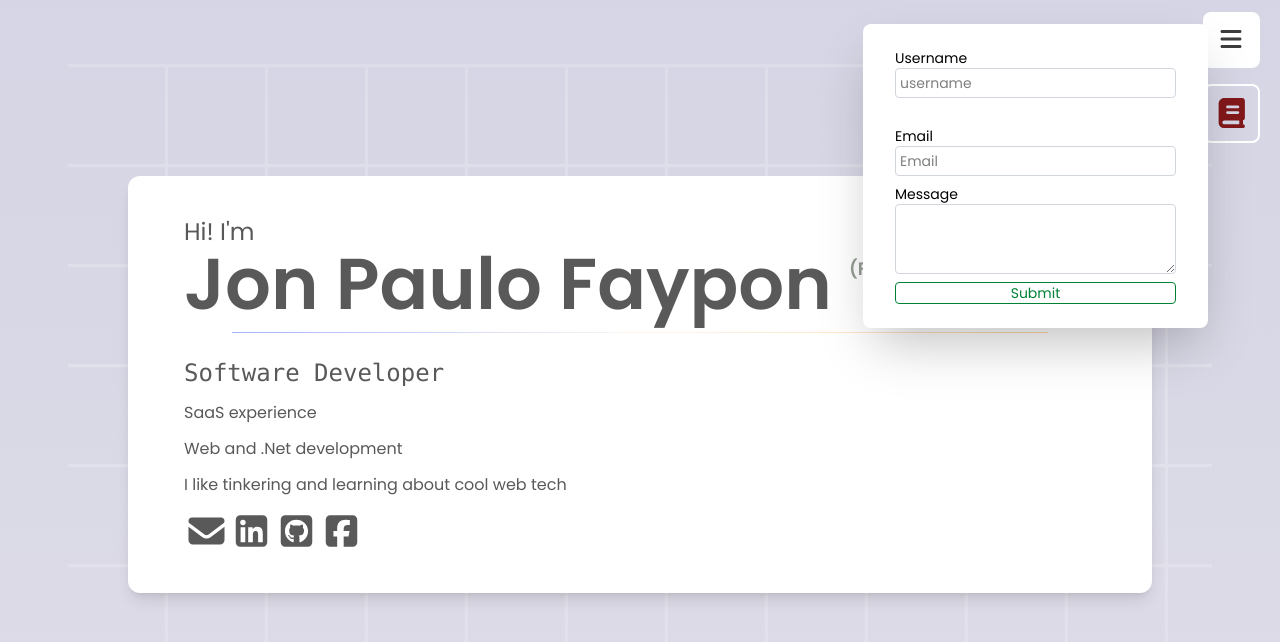
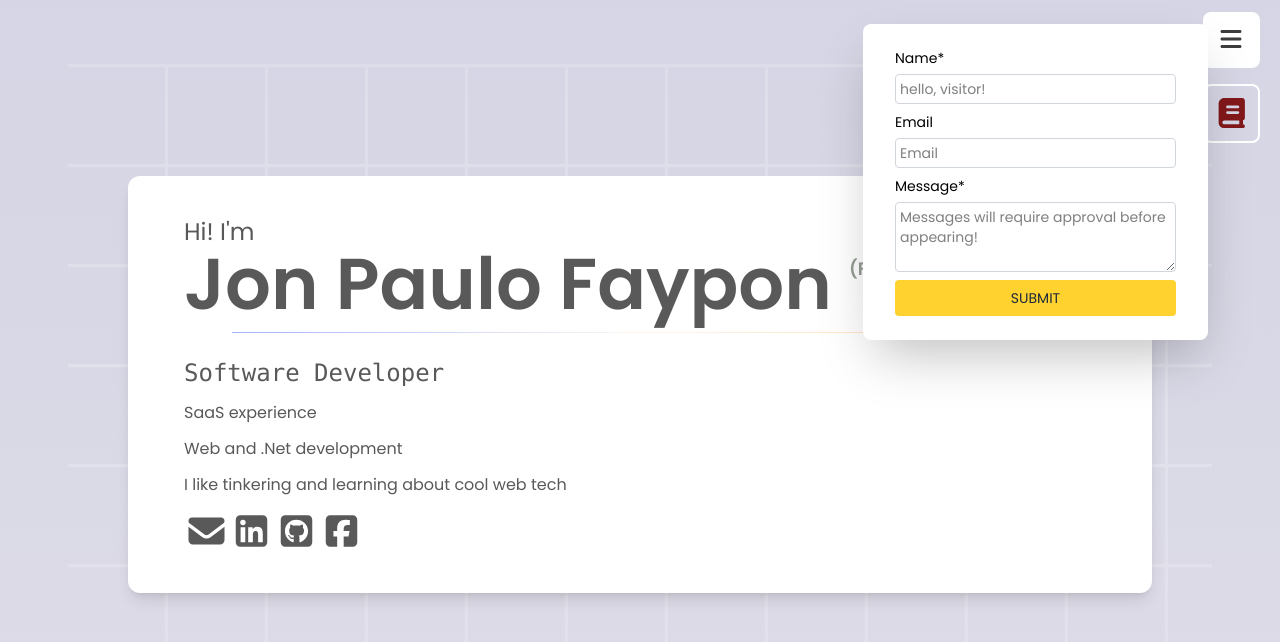
Before and after one commit to fayponjp/jpf-port-tailwind, a React (Vite) app: page / in a window 1280 px wide. Both pictures are taken after a click on the button 1231 px from the left and 113 px from the top of the page. Shown: the top 642 px of the page. Built offline with nearby package versions, Linux system fonts and the light colour scheme.

Commit message:
Added Guestbook component input handler functions

```diff
--- a/src/App.tsx
+++ b/src/App.tsx
@@ -1,4 +1,3 @@
-import { useState } from 'react';
 import { FontAwesomeIcon } from '@fortawesome/react-fontawesome';
 import {
     faSquareLinkedin,
--- a/src/Components/Guestbook.tsx
+++ b/src/Components/Guestbook.tsx
@@ -1,42 +1,87 @@
+import { useState } from 'react';
+
 export default function Guestbook() {
-    const handleSubmit = (e: React.SyntheticEvent<HTMLFormElement>) => {
+    const [guestname, setGuestname] = useState<string | undefined>();
+    const handleGuestnameChange = (e: React.ChangeEvent<HTMLInputElement>) => {
+        setGuestname(e.target.value);
+    }
+
+    const [guestEmail, setGuestEmail] = useState<string | undefined>();
+    const handleGuestEmailChange = (e: React.ChangeEvent<HTMLInputElement>) => {
+        setGuestEmail(e.target.value);
+    }
+
+    const [message, setMessage] = useState<string | undefined>();
+    const handleMessageChange = (e: React.ChangeEvent<HTMLTextAreaElement>) => {
+        setMessage(e.target.value);
+    }
+
+    const handleSubmit = (e: React.FormEvent<HTMLFormElement>) => {
         e.preventDefault();
-        console.log(e.currentTarget)
-    }
+
+        console.log(guestname)
+        console.log(guestEmail)
+        console.log(message)
+    };
     return (
         <>
             {/* <div className='fixed z-30 h-screen w-screen bg-gray-600/90'></div> */}
             <div
                 popover=''
                 id='guestbook-popover'
-                className='z-30 lg:right-18 mt-6 right-5 inset-[unset] max-w-[90vw] shadow-2xl rounded-lg bg-white lg:flex-row animate-slide-in1'
+                className='animate-slide-in1 inset-[unset] right-5 z-30 mt-6 max-w-[90vw] rounded-lg bg-white shadow-2xl lg:right-18 lg:flex-row'
             >
-                <form className='flex flex-col px-8  py-6 gap-2' onSubmit={handleSubmit}>
-                    <label className='flex flex-col gap' htmlFor='guestbookUser'>
-                        <span>Username</span>
+                <form
+                    className='flex flex-col gap-2 px-8 py-6'
+                    onSubmit={handleSubmit}
+                >
+                    <label
+                        className='flex flex-col gap-1.5'
+                        htmlFor='guestbookUser'
+                    >
+                        <span>Name*</span>
                         <input
-                            type='text' className='border rounded border-gray-300 p-1'
+                            type='text'
+                            className='peer rounded border border-gray-300 p-1'
                             name='guestbookUser'
                             id='guestbookUser'
+                            placeholder='hello, visitor!'
+                            onChange={handleGuestnameChange}
                             required
-                            placeholder='username'
                         />
-                        <p className='invisible peer-required:visible text-red-600'>A username is required!</p>
                     </label>
-                    <label className='flex flex-col gap' htmlFor='guestbookEmail'>
+                    <label
+                        className='flex flex-col gap-1.5'
+                        htmlFor='guestbookEmail'
+                    >
                         <span>Email</span>
                         <input
-                            type='email' className='border rounded border-gray-300 p-1'
+                            type='email'
+                            className='rounded border border-gray-300 p-1'
                             name='guestbookEmail'
                             id='guestbookEmail'
                             placeholder='Email'
+                            onChange={handleGuestEmailChange}
                         />
                     </label>
-                    <label className='flex flex-col gap' htmlFor='guestbookMessage'>
-                        <span>Message</span>
-                        <textarea name='guestbookMessage' className='border rounded border-gray-300 p-1' id='guestbookMessage' rows={3}/>
+                    <label
+                        className='flex flex-col gap-1.5'
+                        htmlFor='guestbookMessage'
+                    >
+                        <span>Message*</span>
+                        <textarea
+                            name='guestbookMessage'
+                            placeholder='Messages will require approval before appearing!'
+                            className='rounded border border-gray-300 p-1'
+                            id='guestbookMessage'
+                            rows={3}
+                            onChange={handleMessageChange}
+                            required
+                        />
                     </label>
-                    <button className='border rounded border-green-700 text-green-700'>Submit</button>
+                    <button className='rounded bg-amber-300 text-gray-800 p-2 hover:scale-105 cursor-pointer transition'>
+                        SUBMIT
+                    </button>
                 </form>
             </div>
         </>
```
Also changed, not shown: 1 other file (tests, documents, lock files or other folders).
